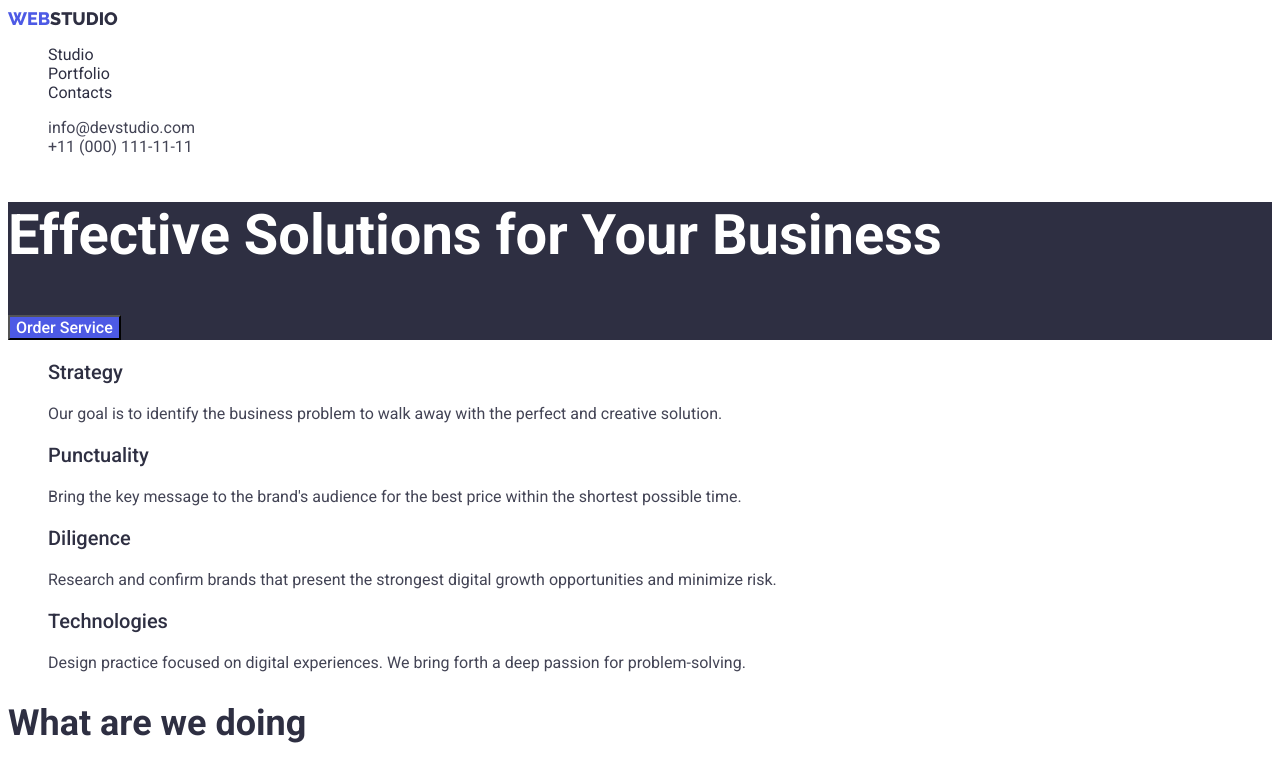
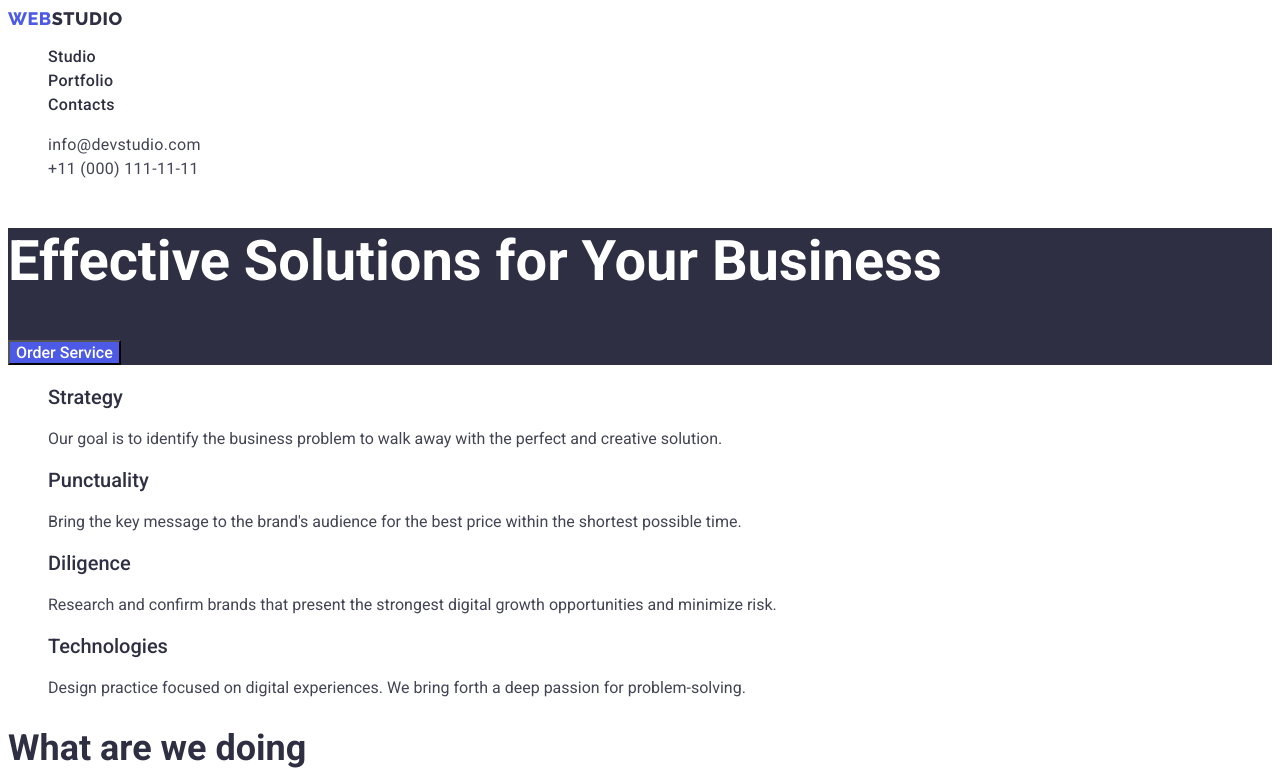
Before and after one commit to Uxooss/goit-markup-hw-02, a plain HTML site: page index.html in a window 1280 px wide. Shown: the top 772 px of the page. Drawn offline with Linux system fonts and the light colour scheme.

Commit message:
styles Update

```diff
--- a/css/styles.css
+++ b/css/styles.css
@@ -1,4 +1,5 @@
 body {
+  color: #434455;
   background-color: #ffffff;
   font-family: "Roboto", sans-serif;
 }
@@ -8,41 +9,52 @@ body {
 .logo {
   text-transform: uppercase;
   font-family: "Raleway", sans-serif;
-  font-weight: 800px;
+  font-weight: 800;
   font-size: 18px;
-  color: #2e2f42;
+  line-height: 1.17;
+  color: #4d5ae5;
   text-decoration: none;
+  letter-spacing: 0.03em;
 }
 
 .logo-pre {
-  color: #4d5ae5;
+  color: #2e2f42;
 }
 
-.nav-items {
+.list {
   list-style: none;
 }
 
-.nav-items a {
+.list-items {
   text-decoration: none;
   color: #2e2f42;
-  font-weight: 500px;
+  font-weight: 500;
   font-size: 16px;
+  line-height: 1.5;
+  letter-spacing: 0.02em;
+}
+
+.list-items:hover,
+.list-items:focus {
+  color: #404bbf;
 }
 
 .contact-item {
-  list-style: none;
+  font-style: normal;
 }
 
-.contact-item a {
+.contact {
   text-decoration: none;
   font-style: normal;
   color: #434455;
-  font-weight: 400px;
+  font-weight: 400;
   font-size: 16px;
+  line-height: 1.5;
+  letter-spacing: 0.02em;
 }
 
-.contact-item a:hover,
-.contact-item a:focus {
+.contact:hover,
+.contact:focus {
   font-family: "Roboto";
   font-style: normal;
   font-weight: 400;
@@ -149,7 +161,7 @@ body {
 .logo-foot {
   text-transform: uppercase;
   font-family: "Raleway", sans-serif;
-  font-weight: 800px;
+  font-weight: 800;
   font-size: 18px;
   color: #f4f4fd;
   text-decoration: none;
--- a/index.html
+++ b/index.html
@@ -25,18 +25,24 @@
     <header>
       <nav>
         <a class="logo" href="./index.html"
-          ><span class="logo-pre">Web</span>Studio</a
+          >Web<span class="logo-pre">Studio</span></a
         >
-        <ul class="nav-items">
-          <li><a href="./studio.html">Studio</a></li>
-          <li><a href="./portfolio.html">Portfolio</a></li>
-          <li><a href="./contacts.html">Contacts</a></li>
+        <ul class="list">
+          <li><a class="list-items" href="./index.html">Studio</a></li>
+          <li><a class="list-items" href="./portfolio.html">Portfolio</a></li>
+          <li><a class="list-items" href="./contacts.html">Contacts</a></li>
         </ul>
       </nav>
-      <address>
-        <ul class="contact-item">
-          <li><a href="mailto:info@devstudio.com">info@devstudio.com</a></li>
-          <li><a href="tel:+110001111111">+11 (000) 111-11-11</a></li>
+      <address class="contact-item">
+        <ul class="list">
+          <li>
+            <a class="contact" href="mailto:info@devstudio.com"
+              >info@devstudio.com</a
+            >
+          </li>
+          <li>
+            <a class="contact" href="tel:+110001111111">+11 (000) 111-11-11</a>
+          </li>
         </ul>
       </address>
     </header>
```
